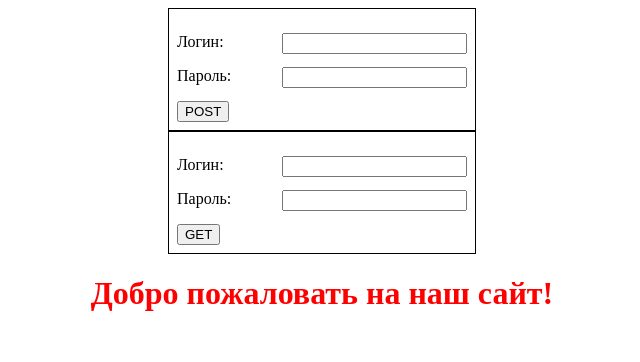
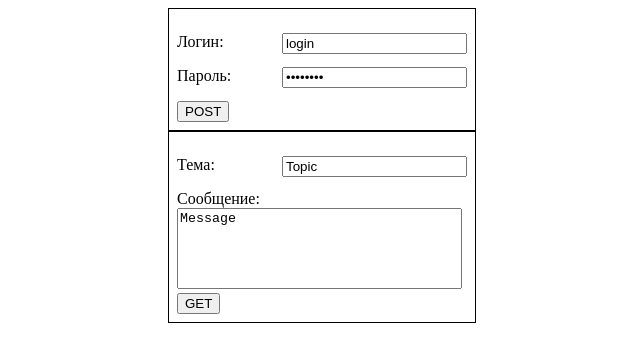
Before and after one commit to Patriot1394/blog, a website: page index.html in a window 1280 px wide. Shown: the whole page, without its empty margins (318-958 px from the left). Drawn offline with Linux system fonts and the light colour scheme.

Commit message:
add GET form

```diff
--- a/index.html
+++ b/index.html
@@ -9,23 +9,27 @@
         padding: 8px;
         border: 1px solid black;
     }
+   textarea {
+    resize: none; /* Запрещаем изменять размер */
+   }
 </style>
 </head>
 <body>
 <form action="http://127.0.0.1:8888/" method="POST"  >
     <p><span>Логин:</span>
-        <span style="float: right"><input type="text" size="20"   name="login"  /></span></p>
+        <span style="float: right"><input type="text" size="20"   name="login" value = "login" /></span></p>
     <p><span>Пароль:</span>
-        <span style="float: right"> <input type="password" name="password" /></span></p>
+        <span style="float: right"> <input type="password" name="password" value = "password" /></span></p>
     <input type="submit" name="submit_form" value="POST" />
 </form>
 <form action="http://127.0.0.1:8888/" method="GET"  >
-    <p><span>Логин:</span>
-        <span style="float: right"><input type="text" size="20"   name="login"  /></span></p>
-    <p><span>Пароль:</span>
-        <span style="float: right"> <input type="password" name="password" /></span></p>
+    <p><span>Тема:</span>
+        <span style="float: right"><input type="text" size="20" name="topic" required=true value = "Topic"/></span></p>
+    <p><span>Сообщение:</span>
+        <span style="float: left" >
+            <textarea  type="text" name="message" cols="33" rows="5" required=true>Message</textarea>
+        </span></p>
     <input type="submit" name="submit_form" value="GET" />
 </form>
-<h1 style="text-align: center; color: red">Добро пожаловать на наш сайт!</h1>
 </body>
 </html>
```
